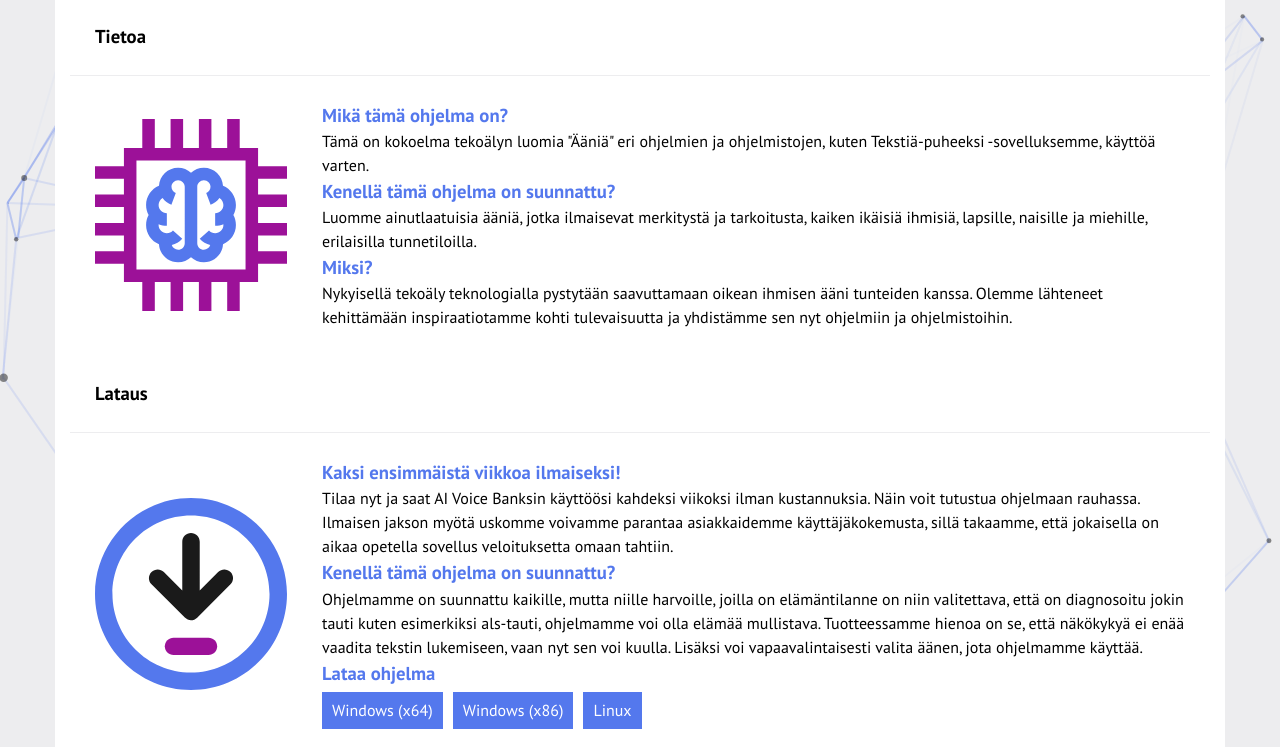
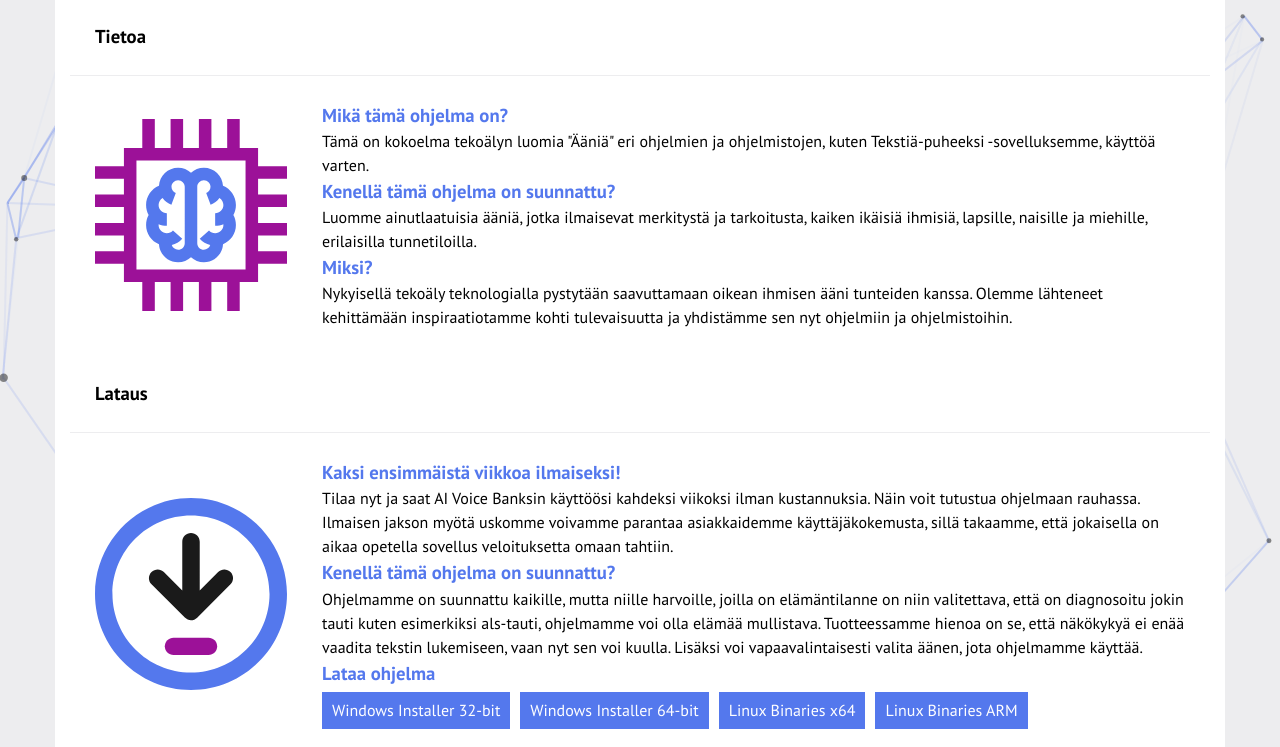
Before and after one commit to Sycarium/Projecti_10, a plain HTML site: page www/index.html in a window 1280 px wide. Shown: the part 53-800 px from the top of the page. Drawn offline with nearby package versions, Linux system fonts and the light colour scheme.

Commit message:
Changed text on download buttons

```diff
--- a/www/index.html
+++ b/www/index.html
@@ -114,9 +114,10 @@
             </p>
             <h3  data-i18n="download.h3.3" class="about__title">Lataa ohjelma</h3>
             <div class="download__container">
-              <a class="download__button" tabindex="3">Windows (x64)</a>
-              <a class="download__button" tabindex="4">Windows (x86)</a>
-              <a class="download__button" tabindex="5">Linux</a>
+              <a class="download__button" tabindex="3">Windows Installer 32-bit</a>
+              <a class="download__button" tabindex="4">Windows Installer 64-bit</a>
+              <a class="download__button" tabindex="5">Linux Binaries x64</a>
+              <a class="download__button" tabindex="6">Linux Binaries ARM</a>
             </div>
           </div>
         </div>
```
